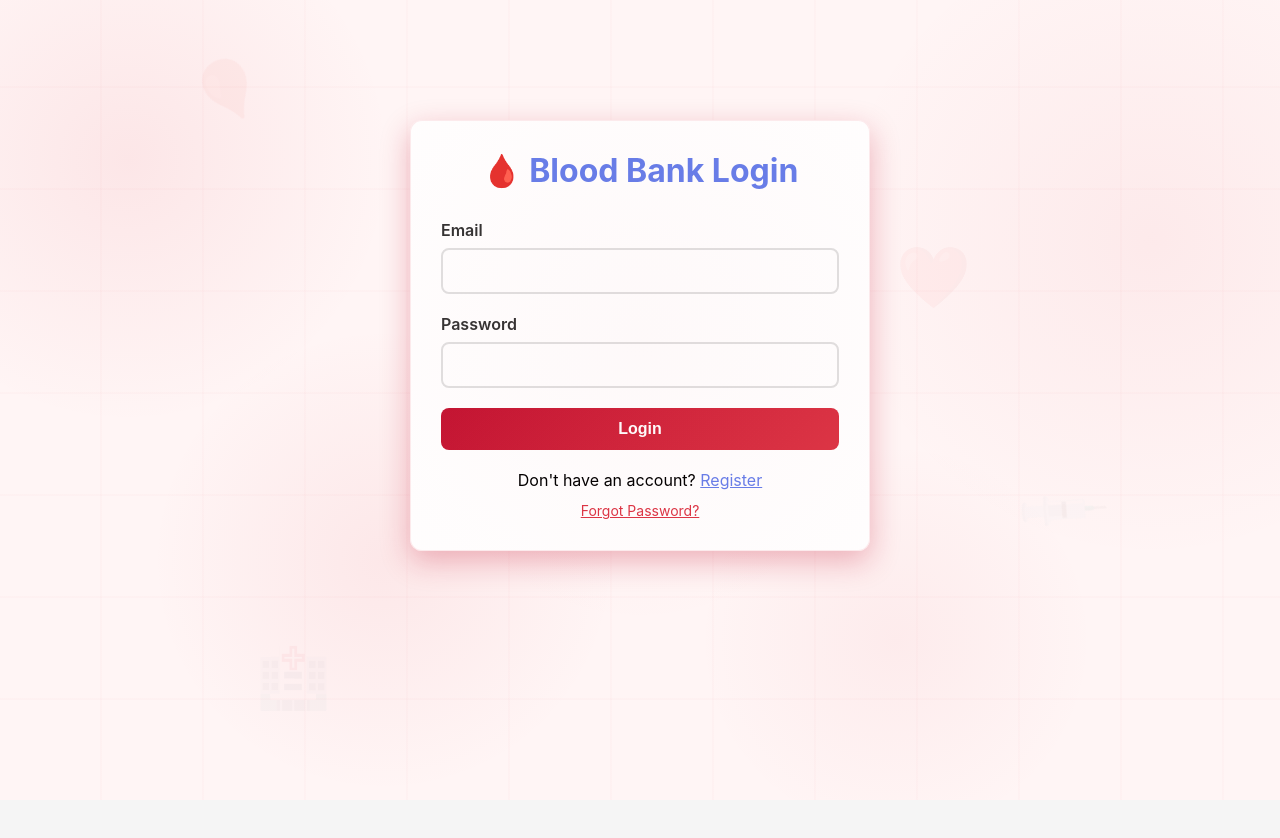
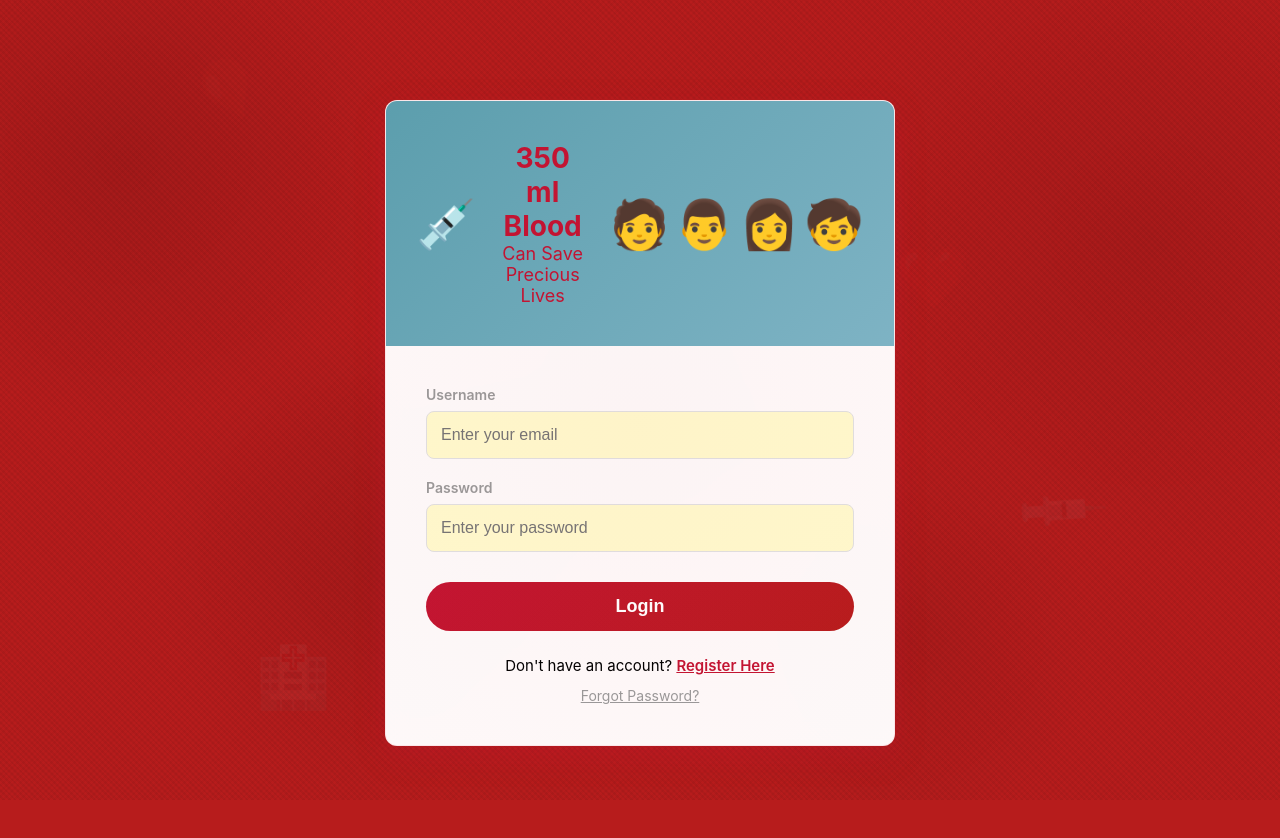
Before and after one commit to manojkailash12/BloodBankManagement, a React (Vite) app: page /login in a window 1280 px wide. Shown: the top 838 px of the page. Built offline with nearby package versions, Linux system fonts and the light colour scheme; the HTML template or start-up script is replaced by a standard one.

Commit message:
Update login page and background to match blood bank theme with red textured background

```diff
--- a/src/index.css
+++ b/src/index.css
@@ -6,7 +6,7 @@
 
 body {
   font-family: -apple-system, BlinkMacSystemFont, 'Segoe UI', 'Roboto', 'Oxygen', 'Ubuntu', 'Cantarell', sans-serif;
-  background: #f5f5f5;
+  background: #b71c1c;
   min-height: 100vh;
   position: relative;
   overflow-x: hidden;
@@ -19,17 +19,17 @@ body::before {
   left: 0;
   width: 100%;
   height: 100%;
-  background-color: #fff5f5;
+  background-color: #b71c1c;
   background-image:
+    /* Red texture pattern */
+    repeating-linear-gradient(45deg, transparent, transparent 2px, rgba(0, 0, 0, 0.05) 2px, rgba(0, 0, 0, 0.05) 4px),
+    repeating-linear-gradient(-45deg, transparent, transparent 2px, rgba(0, 0, 0, 0.03) 2px, rgba(0, 0, 0, 0.03) 4px),
     /* Blood drops pattern */
-    radial-gradient(circle at 10% 20%, rgba(220, 53, 69, 0.08) 0%, transparent 20%),
-    radial-gradient(circle at 90% 30%, rgba(220, 53, 69, 0.06) 0%, transparent 25%),
-    radial-gradient(circle at 30% 70%, rgba(220, 53, 69, 0.07) 0%, transparent 22%),
-    radial-gradient(circle at 70% 80%, rgba(220, 53, 69, 0.05) 0%, transparent 18%),
-    radial-gradient(circle at 50% 50%, rgba(220, 53, 69, 0.04) 0%, transparent 30%),
-    /* Medical cross pattern */
-    repeating-linear-gradient(90deg, transparent, transparent 100px, rgba(220, 53, 69, 0.02) 100px, rgba(220, 53, 69, 0.02) 102px),
-    repeating-linear-gradient(0deg, transparent, transparent 100px, rgba(220, 53, 69, 0.02) 100px, rgba(220, 53, 69, 0.02) 102px);
+    radial-gradient(circle at 10% 20%, rgba(0, 0, 0, 0.1) 0%, transparent 20%),
+    radial-gradient(circle at 90% 30%, rgba(0, 0, 0, 0.08) 0%, transparent 25%),
+    radial-gradient(circle at 30% 70%, rgba(0, 0, 0, 0.09) 0%, transparent 22%),
+    radial-gradient(circle at 70% 80%, rgba(0, 0, 0, 0.07) 0%, transparent 18%),
+    radial-gradient(circle at 50% 50%, rgba(0, 0, 0, 0.06) 0%, transparent 30%);
   pointer-events: none;
   z-index: 0;
 }
--- a/src/pages/Login.jsx
+++ b/src/pages/Login.jsx
@@ -28,41 +28,87 @@ function Login({ setUser }) {
   };
 
   return (
-    <div className="container" style={{ maxWidth: '500px', marginTop: '100px' }}>
-      <div className="card">
-        <h1 style={{ textAlign: 'center', marginBottom: '30px', color: '#667eea' }}>
-          🩸 Blood Bank Login
-        </h1>
+    <div className="container" style={{ maxWidth: '550px', marginTop: '80px' }}>
+      <div className="card" style={{ padding: '0', overflow: 'hidden' }}>
+        {/* Header with blood bag image */}
+        <div style={{
+          background: 'linear-gradient(135deg, #5c9ead 0%, #7eb3c4 100%)',
+          padding: '40px 30px',
+          textAlign: 'center',
+          position: 'relative'
+        }}>
+          <div style={{ display: 'flex', alignItems: 'center', justifyContent: 'center', gap: '20px' }}>
+            <div style={{ fontSize: '48px' }}>💉</div>
+            <div>
+              <h2 style={{ color: '#c31432', margin: 0, fontSize: '28px', fontWeight: 'bold' }}>350 ml Blood</h2>
+              <p style={{ color: '#c31432', margin: 0, fontSize: '18px' }}>Can Save Precious Lives</p>
+            </div>
+            <div style={{ fontSize: '48px', display: 'flex', gap: '5px' }}>
+              <span>🧑</span><span>👨</span><span>👩</span><span>🧒</span>
+            </div>
+          </div>
+        </div>
+
+        {/* Login Form */}
+        <div style={{ padding: '40px' }}>
           <form onSubmit={handleSubmit}>
             <div className="form-group">
-            <label>Email</label>
+              <label style={{ color: '#999', fontSize: '14px' }}>Username</label>
               <input
                 type="email"
                 value={formData.email}
                 onChange={(e) => setFormData({ ...formData, email: e.target.value })}
                 required
+                placeholder="Enter your email"
+                style={{
+                  background: '#fffacd',
+                  border: '1px solid #e0e0e0',
+                  padding: '14px'
+                }}
               />
             </div>
             <div className="form-group">
-            <label>Password</label>
+              <label style={{ color: '#999', fontSize: '14px' }}>Password</label>
               <input
                 type="password"
                 value={formData.password}
                 onChange={(e) => setFormData({ ...formData, password: e.target.value })}
                 required
+                placeholder="Enter your password"
+                style={{
+                  background: '#fffacd',
+                  border: '1px solid #e0e0e0',
+                  padding: '14px'
+                }}
               />
             </div>
             {error && <div className="error">{error}</div>}
-          <button type="submit" className="btn btn-primary" style={{ width: '100%' }} disabled={loading}>
+            <button
+              type="submit"
+              className="btn"
+              style={{
+                width: '100%',
+                background: 'linear-gradient(135deg, #c31432 0%, #b71c1c 100%)',
+                color: 'white',
+                padding: '14px',
+                fontSize: '18px',
+                fontWeight: 'bold',
+                border: 'none',
+                borderRadius: '25px',
+                marginTop: '10px'
+              }}
+              disabled={loading}
+            >
               {loading ? 'Logging in...' : 'Login'}
             </button>
           </form>
-        <p style={{ textAlign: 'center', marginTop: '20px' }}>
-          Don't have an account? <Link to="/register" style={{ color: '#667eea' }}>Register</Link>
+          <p style={{ textAlign: 'center', marginTop: '25px', fontSize: '15px' }}>
+            Don't have an account? <Link to="/register" style={{ color: '#c31432', fontWeight: '600' }}>Register Here</Link>
           </p>
           <p style={{ textAlign: 'center', marginTop: '10px' }}>
-          <Link to="/forgot-password" style={{ color: '#dc3545', fontSize: '14px' }}>Forgot Password?</Link>
+            <Link to="/forgot-password" style={{ color: '#999', fontSize: '14px' }}>Forgot Password?</Link>
           </p>
+        </div>
       </div>
     </div>
   );
```
Lines whose indentation alone changed are shown as unchanged.
